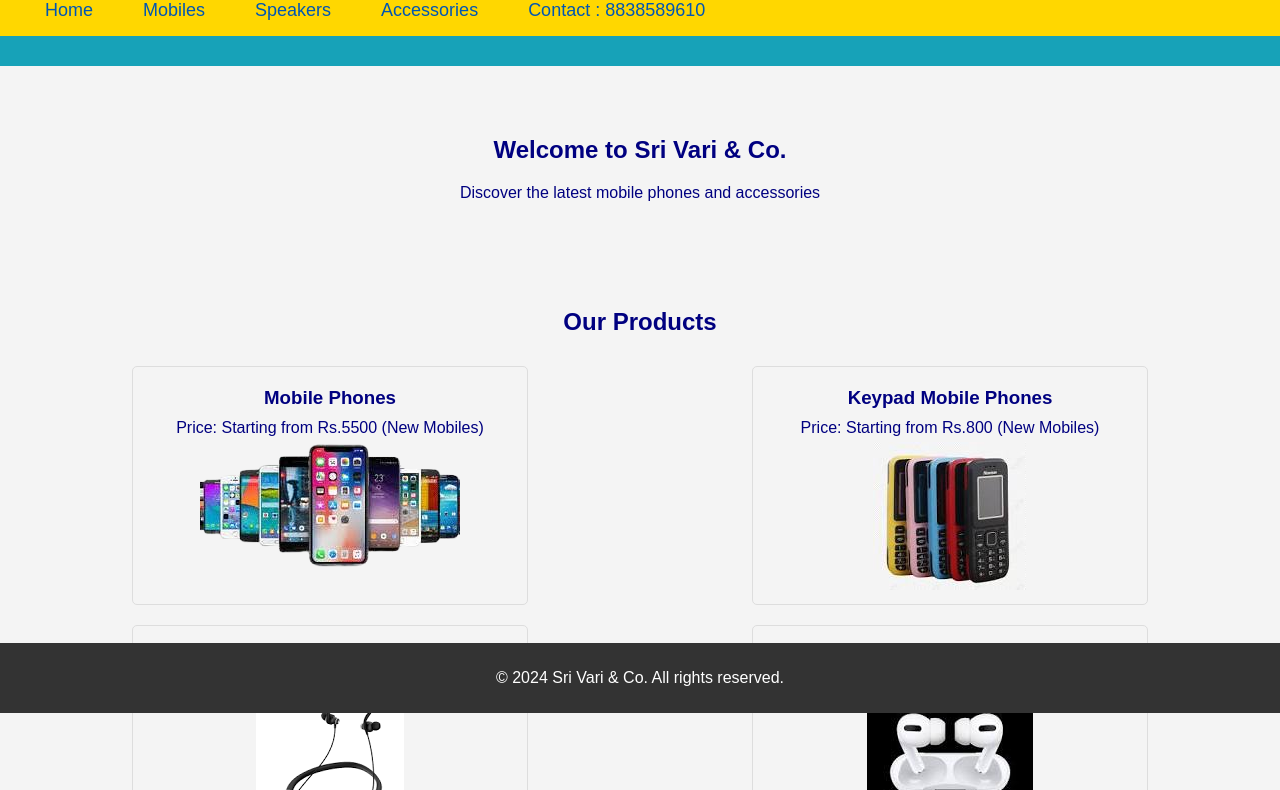
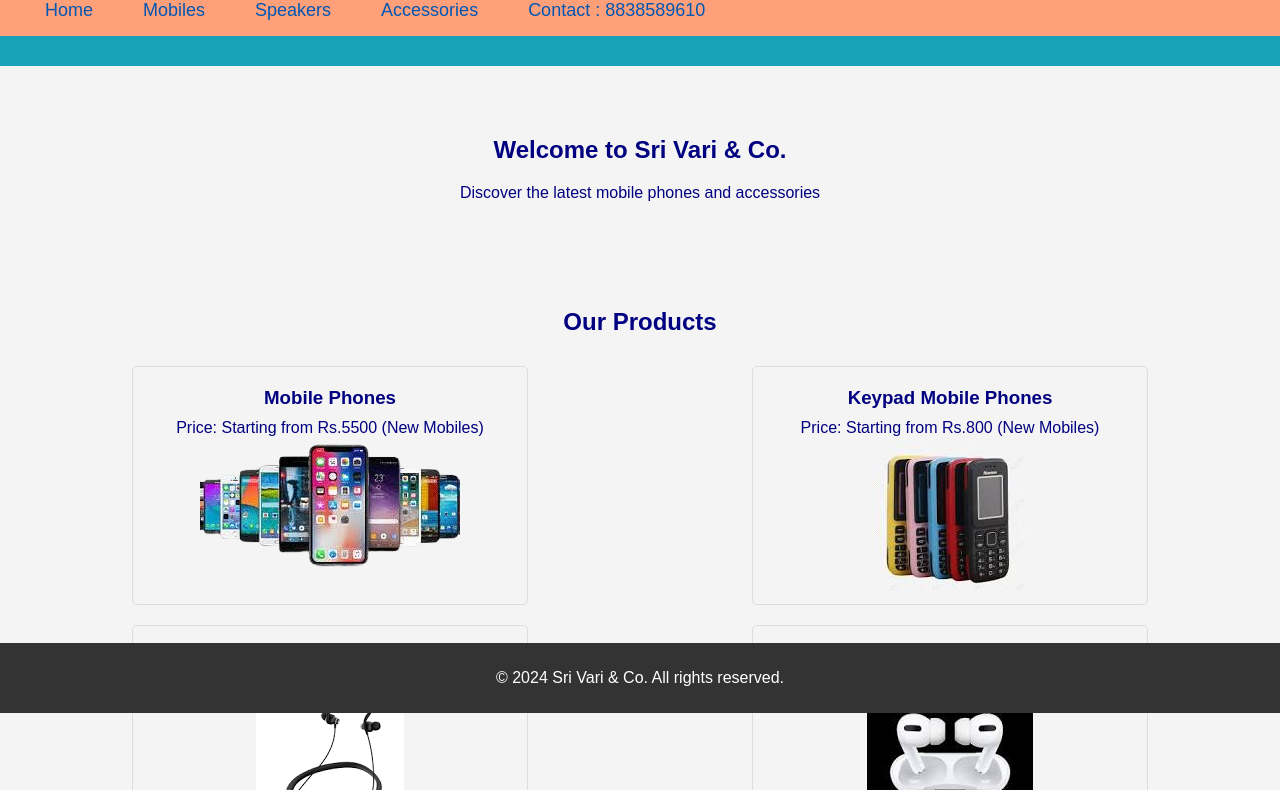
Before and after one commit to Shreyan1590/shop, a plain HTML site: page index.html in a window 1280 px wide. Shown: the part 87-877 px from the top of the page. Drawn offline with Linux system fonts and the light colour scheme.

Commit message:
change color

```diff
--- a/index.html
+++ b/index.html
@@ -29,7 +29,7 @@
         justify-content: space-between;
         align-items: center;
         color: aqua;
-        background-color: gold;
+        background-color: lightsalmon;
         padding: 10px 20px;
     }
     nav a {
--- a/styles.css
+++ b/styles.css
@@ -29,7 +29,7 @@ nav ul {
     flex-wrap: wrap;
     margin: 0;
     padding: 0;
-    background-color: gold;
+    background-color: lightsalmon;
     width: 100%
     justify-content: center;
 }
```
